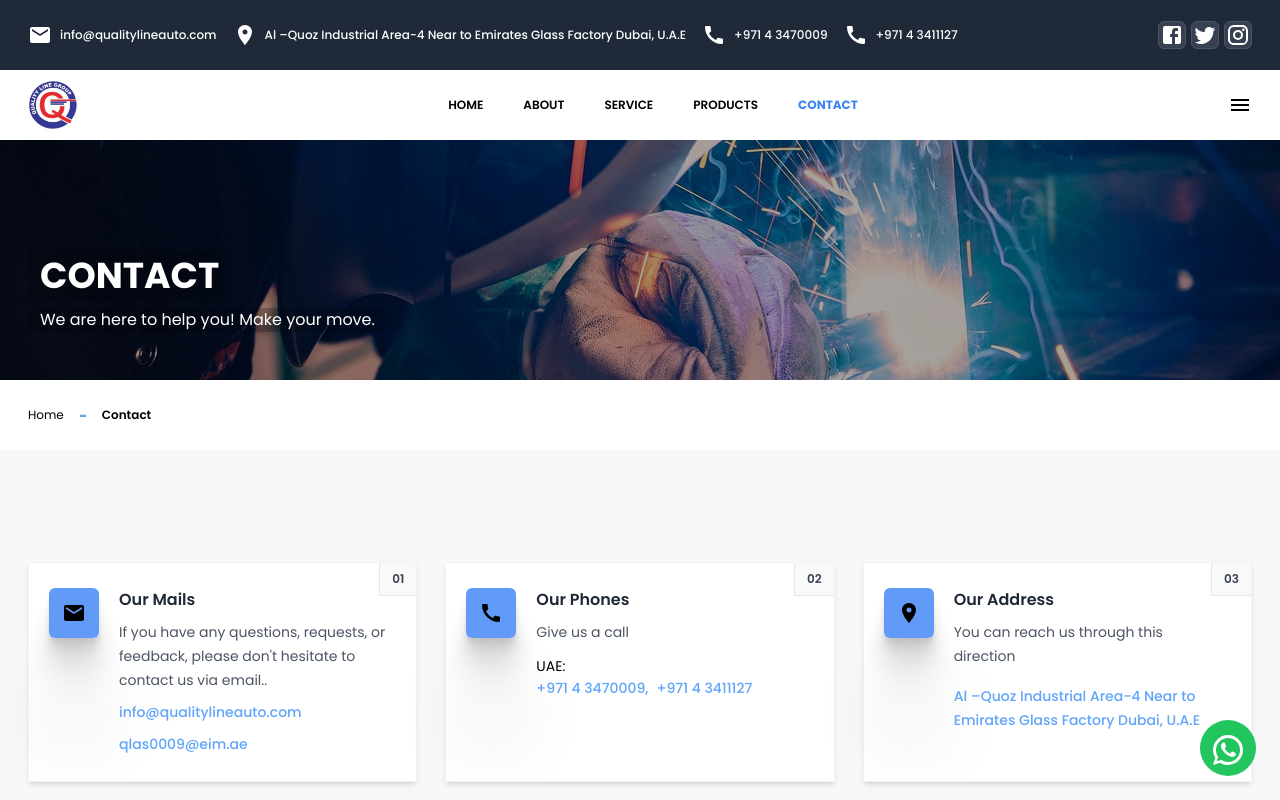
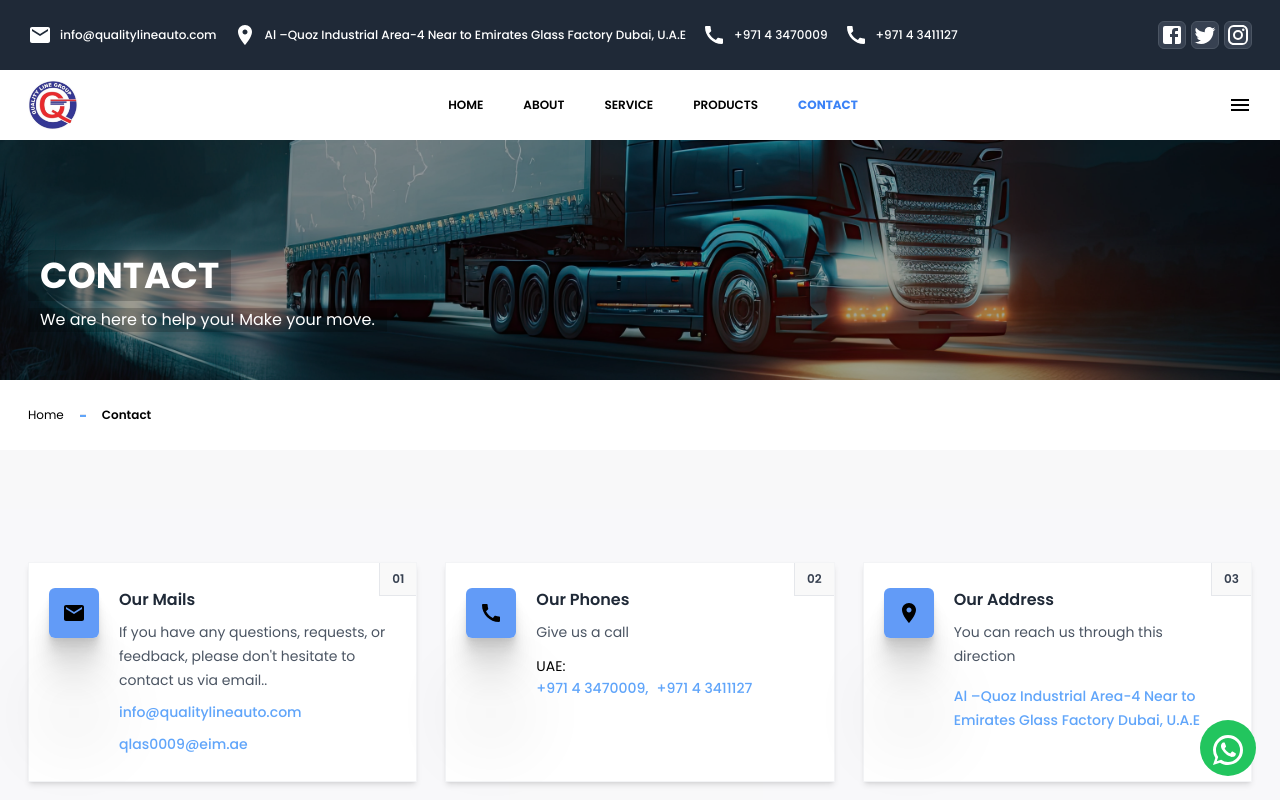
Before and after one commit to SanuRaj-K/quality-line-main, a Next.js app: page /contact in a window 1280 px wide. Shown: the top 800 px of the page. Built offline with nearby package versions, Linux system fonts and the light colour scheme.

Commit message:
fix:fixing errors afer review

```diff
--- a/src/app/about/page.tsx
+++ b/src/app/about/page.tsx
@@ -13,7 +13,7 @@ const AboutPage = () => {
       <Header
         title="ABOUT"
         desc=" Building Strength, Precision, and Quality – Your Trusted Partner in Steel Fabrication and Welding Solutions"
-        image="slider1.jpg"
+        image="slider8.jpg"
       />
       <div></div>
       <nav className="h-[70px] bg-white flex items-center max-w-screen-xl mx-auto px-5 md:px-7">
--- a/src/app/contact/page.tsx
+++ b/src/app/contact/page.tsx
@@ -16,7 +16,7 @@ const Contact = () => {
         title="CONTACT"
         desc="We are here to help you! Make your move.
 "
-        image="slider11.jpg"
+        image="contact.jpg"
       />
       <nav className="h-[70px] bg-white flex items-center max-w-screen-xl mx-auto px-5 md:px-7">
         <div className="flex items-center">
--- a/src/app/service/page.tsx
+++ b/src/app/service/page.tsx
@@ -12,7 +12,7 @@ const Services = () => {
       <Header
         title="OUR SERVICES"
         desc="At Quality Line, we're here to transform your aspirations into achievements."
-        image="slider8.jpg"
+        image="slider1.jpg"
       />
       <nav className="h-[70px] bg-white flex items-center max-w-screen-xl mx-auto px-5 md:px-7">
         <div className="flex items-center">
```
Also changed, not shown: public/assets/images/contact.jpg (added).
